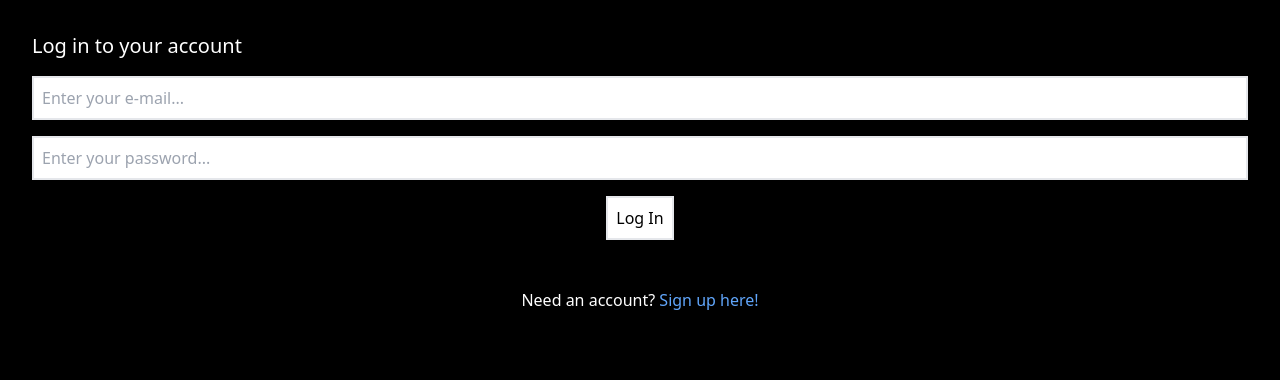
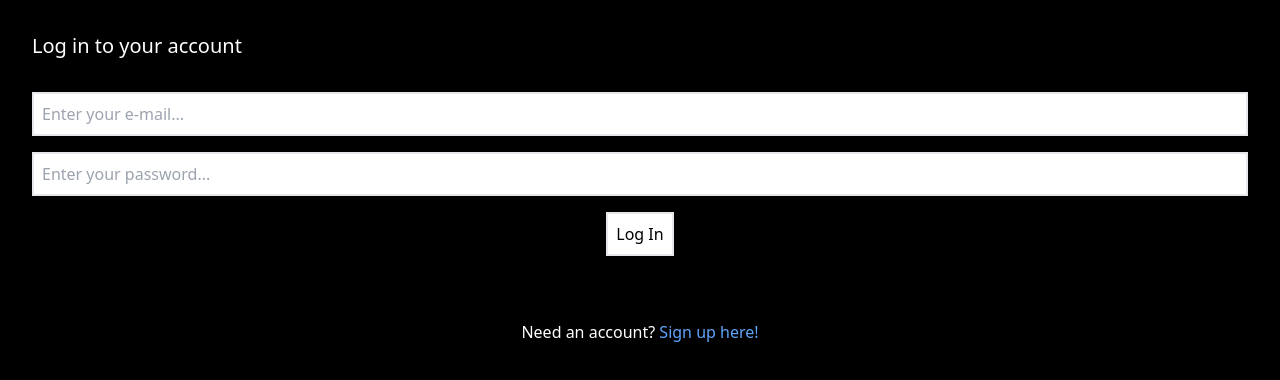
Before and after one commit to amir-skoric/twitter-clone, a React (Vite) app: page /signin in a window 1280 px wide. Shown: the top 380 px of the page. Built offline with nearby package versions, Linux system fonts and the light colour scheme; no server answers.

Commit message:
login functionality finally works

```diff
--- /dev/null
+++ b/src/components/AnonymousRoute.jsx
@@ -0,0 +1,10 @@
+import React from "react";
+import { Navigate } from "react-router-dom";
+import { useAuth } from "../contexts/AuthContext";
+
+const AnonymousRoute = ({ children }) => {
+  const { currentUser } = useAuth();
+    return !currentUser ? children : <Navigate to="/"></Navigate>;
+};
+
+export default AnonymousRoute;
--- a/src/components/App.jsx
+++ b/src/components/App.jsx
@@ -1,10 +1,11 @@
 //imports
 import SignIn from "./auth/pages/SignIn";
 import SignUp from "./auth/pages/SignUp";
-import Check from "./auth/check";
-import LandingPage from "../components/pages/LandingPage"
+import LandingPage from "../components/pages/LandingPage";
 import { AuthProvider } from "../contexts/AuthContext";
-import { BrowserRouter as Router, Routes, Route } from "react-router-dom";
+import { BrowserRouter as Router, Routes, Route, } from "react-router-dom";
+import PrivateRoute from "./PrivateRoute";
+import AnonymousRoute from "./AnonymousRoute";
 
 export default function App() {
   /* useEffect(() => {
@@ -23,9 +24,16 @@ export default function App() {
       <Router>
         <AuthProvider>
           <Routes>
-            <Route exact path="/" element={ <LandingPage/>}></Route>
-            <Route path="/signup" element={ <SignUp/> }></Route>
-            <Route path="/signin" element={ <SignIn/> }></Route>
+            <Route
+              path="/"
+              element={
+                <PrivateRoute>
+                  <LandingPage />
+                </PrivateRoute>
+              }
+            />
+            <Route path="/signup" element={<AnonymousRoute><SignUp /></AnonymousRoute>}></Route>
+            <Route path="/signin" element={<AnonymousRoute><SignIn /></AnonymousRoute>}></Route>
           </Routes>
         </AuthProvider>
       </Router>
--- /dev/null
+++ b/src/components/PrivateRoute.jsx
@@ -0,0 +1,10 @@
+import React from "react";
+import { Navigate } from "react-router-dom";
+import { useAuth } from "../contexts/AuthContext";
+
+const PrivateRoute = ({ children }) => {
+  const { currentUser } = useAuth();
+    return currentUser ? children : <Navigate to="/signin"></Navigate>;
+};
+
+export default PrivateRoute;
--- a/src/components/auth/Check.jsx
+++ /dev/null
@@ -1,50 +0,0 @@
-//imports
-import React, { useEffect, useState } from "react";
-import { auth } from "../../firebase/config";
-import { onAuthStateChanged, signOut } from "firebase/auth";
-
-//main function
-const Check = () => {
-  //states
-  const [authUser, setAuthUser] = useState(null);
-
-  useEffect(() => {
-    //firebase onAuthStateChanged method to check if user is logged in
-    const listen = onAuthStateChanged(auth, (user) => {
-      if (user) {
-        setAuthUser(user);
-      } else {
-        setAuthUser(null);
-      }
-    });
-
-    return () => {
-      listen();
-    };
-  }, []);
-
-  //signout function
-  const userSignOut = () => {
-    signOut(auth)
-      .then(() => {})
-      .catch((error) => {
-        console.log(error);
-      });
-  };
-  return (
-    <div>
-      {authUser ? (
-        <>
-          <p>{`Signed in as: ${authUser.email}`}</p>
-          <button className="p-2 border border-2" onClick={userSignOut}>
-            Sign out
-          </button>
-        </>
-      ) : (
-        <p>Signed out</p>
-      )}
-    </div>
-  );
-};
-
-export default Check;
--- a/src/components/auth/pages/SignIn.jsx
+++ b/src/components/auth/pages/SignIn.jsx
@@ -1,35 +1,39 @@
 //imports
-import { signInWithEmailAndPassword } from "firebase/auth";
 import React, { useState } from "react";
-import { auth } from "../../../firebase/config";
-import { Link } from "react-router-dom";
+import { Link, useNavigate } from "react-router-dom";
+import { useAuth } from "../../../contexts/AuthContext";
 
 //main function
 const SignIn = () => {
-  // states
+  //states
   const [email, setEmail] = useState("");
   const [password, setPassword] = useState("");
+  const [error, setError] = useState();
+  const { signin } = useAuth();
+  const navigate = useNavigate();
 
-  const signIn = (e) => {
+  async function handleSubmit(e) {
     e.preventDefault();
-    //firebases own signin method
-    signInWithEmailAndPassword(auth, email, password)
-      .then((userCredential) => {
-        console.log(userCredential);
-      })
-      .catch((error) => {
-        console.log(error);
-      });
-  };
+    try {
+      await signin(email, password);
+      navigate("/");
+    } catch (err) {
+      setError(err);
+    }
+  }
 
   return (
     <div>
-      <form className="flex flex-col space-y-4 p-8"  onSubmit={signIn}>
-        <h1 className="text-xl">Log in to your account</h1>
+      <h1 className="text-xl p-8 pb-0">Log in to your account</h1>
+      <form
+        className="flex flex-col space-y-4 p-8 text-black"
+        onSubmit={handleSubmit}
+      >
         <input
           className="border border-2 p-2"
           type="email"
           placeholder="Enter your e-mail..."
+          required
           value={email}
           onChange={(e) => setEmail(e.target.value)}
         ></input>
@@ -37,18 +41,22 @@ const SignIn = () => {
           className="border border-2 p-2"
           type="password"
           placeholder="Enter your password..."
+          required
           value={password}
           onChange={(e) => setPassword(e.target.value)}
         ></input>
-        <button
-          className="p-2 mx-auto border border-2 bg-white text-black"
-          type="submit"
-        >
+        <button className="p-2 mx-auto border border-2 bg-white" type="submit">
           Log In
         </button>
+        <div className="text-red-400 text-center">
+          {JSON.stringify(error && error.code)}
+        </div>
       </form>
       <div className="w-100 text-center mt-4">
-        Need an account? <Link className="text-blue-400" to="/signup">Sign up here!</Link>
+        Need an account?{" "}
+        <Link className="text-blue-400" to="/signup">
+          Sign up here!
+        </Link>
       </div>
     </div>
   );
--- a/src/components/auth/pages/SignUp.jsx
+++ b/src/components/auth/pages/SignUp.jsx
@@ -1,8 +1,7 @@
 //imports
-import { createUserWithEmailAndPassword, updateProfile } from "firebase/auth";
 import React, { useState } from "react";
-import { auth } from "../../../firebase/config";
-import { Link } from "react-router-dom";
+import { Link, useNavigate } from "react-router-dom";
+import { useAuth } from "../../../contexts/AuthContext";
 
 //main function
 const SignUp = () => {
@@ -10,55 +9,43 @@ const SignUp = () => {
   const [email, setEmail] = useState("");
   const [password, setPassword] = useState("");
   const [passwordConfirm, setPasswordConfirm] = useState("");
-  const [displayName, setDisplayName] = useState("");
+  const [error, setError] = useState();
+  const { signup } = useAuth();
+  const navigate = useNavigate();
 
-  const signUp = (e) => {
+  async function handleSubmit(e) {
     e.preventDefault();
     if (password !== passwordConfirm) {
       return alert("Passwords do not match!");
     }
-    //firebase create user method
-    createUserWithEmailAndPassword(auth, email, password)
-      .then((userCredential) => {
-        //update profile to add displayname after account generation
-        updateProfile(auth.currentUser, {
-          displayName: displayName,
-        })
-          .then(() => {
-            console.log("Profile created");
-          })
-          .catch((error) => {
-            console.log(error);
-          });
-        console.log(userCredential);
-      })
-      .catch((error) => {
-        console.log(error);
-      });
-  };
+    try {
+      await signup(email, password);
+      navigate("/");
+    } catch (err) {
+      setError(err);
+    }
+  }
 
   return (
     <div>
-      <form className="flex flex-col space-y-4 p-8" onSubmit={signUp}>
-        <h1 className="text-xl">Create an account</h1>
+      <h1 className="text-xl p-8 pb-0">Create an account</h1>
+      <form
+        className="flex flex-col space-y-4 p-8 text-black"
+        onSubmit={handleSubmit}
+      >
         <input
           className="border border-2 p-2"
           type="email"
           placeholder="Enter your e-mail..."
+          required
           value={email}
           onChange={(e) => setEmail(e.target.value)}
         ></input>
         <input
           className="border border-2 p-2"
-          type="text"
-          placeholder="Enter your display name..."
-          value={displayName}
-          onChange={(e) => setDisplayName(e.target.value)}
-        ></input>
-        <input
-          className="border border-2 p-2"
           type="password"
           placeholder="Enter your password..."
+          required
           value={password}
           onChange={(e) => setPassword(e.target.value)}
         ></input>
@@ -66,16 +53,23 @@ const SignUp = () => {
           className="border border-2 p-2"
           type="password"
           placeholder="Confirm password..."
+          required
           value={passwordConfirm}
           onChange={(e) => setPasswordConfirm(e.target.value)}
         ></input>
-        <button className="p-2 mx-auto border border-2 bg-white text-black" type="submit">
+        <button className="p-2 mx-auto border border-2 bg-white" type="submit">
           Sign Up
         </button>
+        <div className="text-red-400 text-center">
+          {JSON.stringify(error && error.code)}
+        </div>
       </form>
       <div className="w-100 text-center mt-4">
-      Already have an account? <Link className="text-blue-400" to="/signin">Log in here!</Link>
-    </div>
+        Already have an account?{" "}
+        <Link className="text-blue-400" to="/signin">
+          Log in here!
+        </Link>
+      </div>
     </div>
   );
 };
--- a/src/components/pages/LandingPage.jsx
+++ b/src/components/pages/LandingPage.jsx
@@ -1,11 +1,38 @@
-import React from 'react';
+import React, { useState } from "react";
+import { useAuth } from "../../contexts/AuthContext";
+import { useNavigate } from "react-router-dom";
+
 
 const LandingPage = () => {
-    return (
-        <div>
-            <h1>Page</h1>
-        </div>
-    );
-}
+const navigate = useNavigate();
+  const [error, setError] = useState();
+  const { currentUser, signout } = useAuth();
+
+  async function handleSignOut() {
+    try {
+        await signout()
+        navigate('/signin')
+    } catch(err) {
+        setError(err)
+    }
+  }
+  return (
+    <div className="text-center">
+      <h1>Welcome to Twitter, I think...</h1>
+      <div className="text-red-400 text-center">
+        {JSON.stringify(error && error.code)}
+      </div>
+      <p>Email: {currentUser.email}</p>
+      <div>
+        <button
+          className="p-2 mx-auto border border-2 bg-white text-black"
+          onClick={handleSignOut}
+        >
+          Sign Out
+        </button>
+      </div>
+    </div>
+  );
+};
 
 export default LandingPage;
--- a/src/contexts/AuthContext.jsx
+++ b/src/contexts/AuthContext.jsx
@@ -1,15 +1,42 @@
-import React, { useContext } from "react";
+import React, { useContext, useState, useEffect } from "react";
+import { auth } from "../firebase/config";
+import { createUserWithEmailAndPassword, signInWithEmailAndPassword, signOut} from 'firebase/auth'
 
-const AuthContext = React.createContext()
+const AuthContext = React.createContext();
 
 export function useAuth() {
-    return useContext(AuthContext)
+  return useContext(AuthContext);
 }
 
-export function AuthProvider( { children }) {
-    return (
-        <AuthContext.Provider>
-            { children }
-        </AuthContext.Provider>
-    )
+export function AuthProvider({ children }) {
+  const [currentUser, setCurrentUser] = useState(null);
+
+  function signup(email, password) {
+    return createUserWithEmailAndPassword(auth, email, password)
+  }
+
+  function signin(email, password) {
+    return signInWithEmailAndPassword(auth, email, password);
+  }
+
+  function signout() {
+    return signOut(auth);
+  }
+
+  useEffect(() => {
+    const unsubscribe = auth.onAuthStateChanged((user) => {
+      setCurrentUser(user);
+    });
+    return unsubscribe;
+  }, []);
+
+  const value = {
+    currentUser,
+    signup,
+    signin,
+    signout
+  };
+  return <AuthContext.Provider value={value}>
+        {children}
+    </AuthContext.Provider>;
 }
```
Also changed, not shown: src/firebase/config.jsx (+4 -4 lines).
